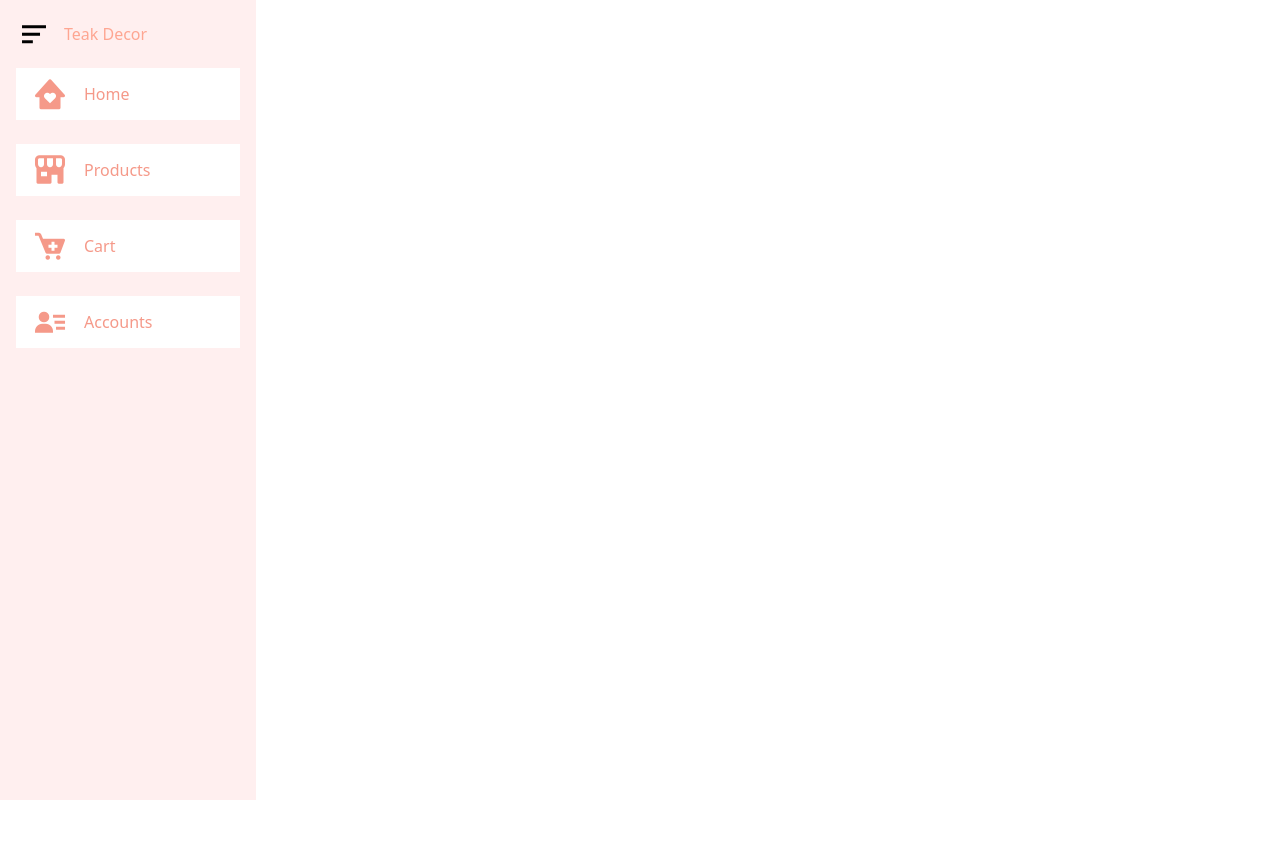
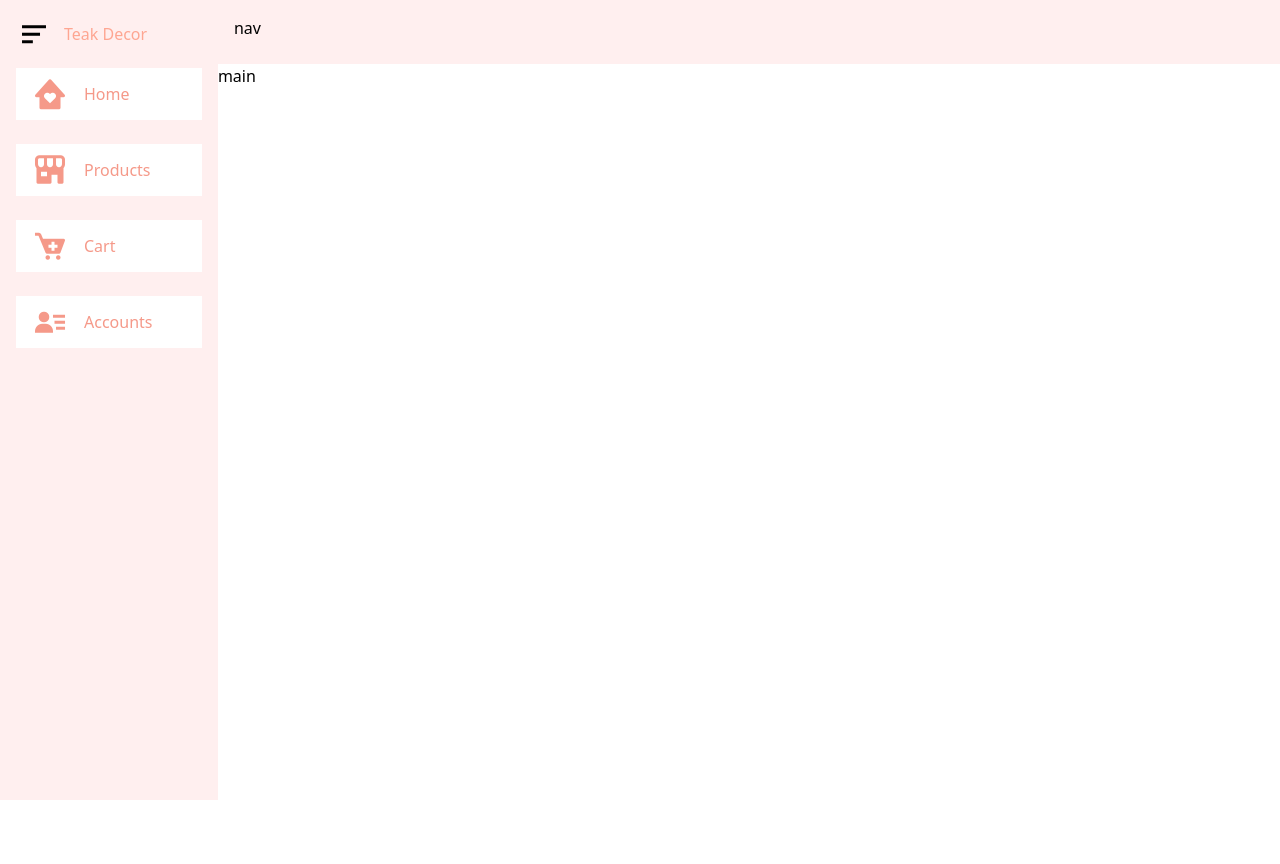
Before and after one commit to suraj-py/teak-decor, a Django app: page / in a window 1280 px wide. Before the commit the page ends 800 px from the top, so only its background shows below. Run offline with Django 4.2, Linux system fonts and the light colour scheme; some libraries are stand-ins or nearby versions.

Commit message:
style: setup page layouts

```diff
--- a/templates/home.html
+++ b/templates/home.html
@@ -11,13 +11,19 @@
         {% tailwind_css %}
     </head>
     <body>
-        <nav class="sticky w-64 h-[100dvh] bg-[#ffefef] p-4">
+        <!-- page layout div  -->
+        <div class="flex flex-row">
+            <!-- section 1 -->
+            <!-- sidebar -->
+            <aside class="sticky top-0 left-0 w-64 h-[100dvh] bg-[#ffefef] p-4">
+                <!-- logo section  -->
                 <div class="flex gap-3 items-center">
                     <i class='bx bx-menu-alt-left bx-md '></i>
                     <h2 class="text-[#fea692]">
                         Teak Decor
                     </h2>
                 </div>
+                <!-- sidebar nav items  -->
                 <div class="mt-4 flex flex-col gap-6">
                     <div class="nav-item-btn">
                         <i class='bx bxs-home-heart bx-md'></i>
@@ -36,6 +42,18 @@
                         <span>Accounts</span>
                     </div>
                 </div>
+            </aside>
+            <!-- section 2 -->
+            <div class="w-full">
+                <!-- navbar  -->
+                <nav class="sticky top-0 w-full h-16 p-4 bg-[#ffefef]">
+                    nav
                 </nav>
+                <!-- main section -->
+                <main class="h-[100vh]">
+                    main
+                </main>
+            </div>
+        </div>
     </body>
 </html>
--- a/theme/static/css/dist/styles.css
+++ b/theme/static/css/dist/styles.css
@@ -783,10 +783,6 @@ select {
   color: rgb(245 153 137 / var(--tw-text-opacity));
 }
 
-.hide {
-  opacity: 0;
-}
-
 .static {
   position: static;
 }
@@ -795,16 +791,44 @@ select {
   position: fixed;
 }
 
+.absolute {
+  position: absolute;
+}
+
+.relative {
+  position: relative;
+}
+
 .sticky {
   position: sticky;
+}
+
+.top-0 {
+  top: 0px;
 }
 
 .left-0 {
   left: 0px;
 }
 
-.top-0 {
-  top: 0px;
+.top-16 {
+  top: 4rem;
+}
+
+.col-start-1 {
+  grid-column-start: 1;
+}
+
+.col-end-2 {
+  grid-column-end: 2;
+}
+
+.col-end-3 {
+  grid-column-end: 3;
+}
+
+.row-start-2 {
+  grid-row-start: 2;
 }
 
 .mx-auto {
@@ -820,24 +844,52 @@ select {
   display: flex;
 }
 
-.h-full {
-  height: 100%;
+.grid {
+  display: grid;
+}
+
+.h-\[100dvh\] {
+  height: 100dvh;
 }
 
 .h-screen {
   height: 100vh;
 }
 
-.h-\[100\%\] {
-  height: 100%;
+.h-10 {
+  height: 2.5rem;
 }
 
-.h-\[100dvh\] {
-  height: 100dvh;
+.h-20 {
+  height: 5rem;
+}
+
+.h-16 {
+  height: 4rem;
+}
+
+.h-\[100vh\] {
+  height: 100vh;
 }
 
 .w-64 {
   width: 16rem;
+}
+
+.w-full {
+  width: 100%;
+}
+
+.grid-cols-3 {
+  grid-template-columns: repeat(3, minmax(0, 1fr));
+}
+
+.grid-rows-2 {
+  grid-template-rows: repeat(2, minmax(0, 1fr));
+}
+
+.flex-row {
+  flex-direction: row;
 }
 
 .flex-col {
@@ -860,6 +912,10 @@ select {
   gap: 1.5rem;
 }
 
+.gap-4 {
+  gap: 1rem;
+}
+
 .bg-\[\#ffefef\] {
   --tw-bg-opacity: 1;
   background-color: rgb(255 239 239 / var(--tw-bg-opacity));
@@ -868,6 +924,11 @@ select {
 .bg-gray-50 {
   --tw-bg-opacity: 1;
   background-color: rgb(249 250 251 / var(--tw-bg-opacity));
+}
+
+.bg-\[\#ca3333\] {
+  --tw-bg-opacity: 1;
+  background-color: rgb(202 51 51 / var(--tw-bg-opacity));
 }
 
 .p-4 {
```
Lines whose indentation alone changed are shown as unchanged.
